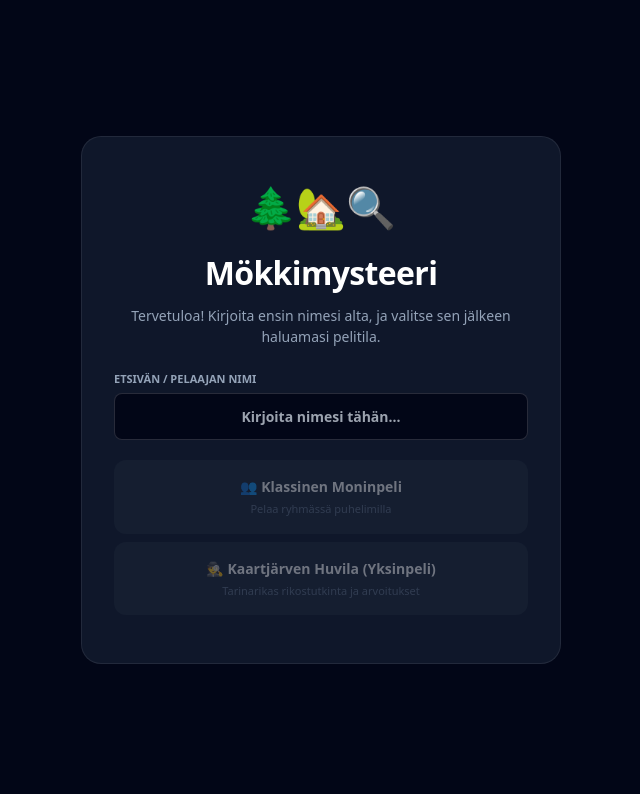
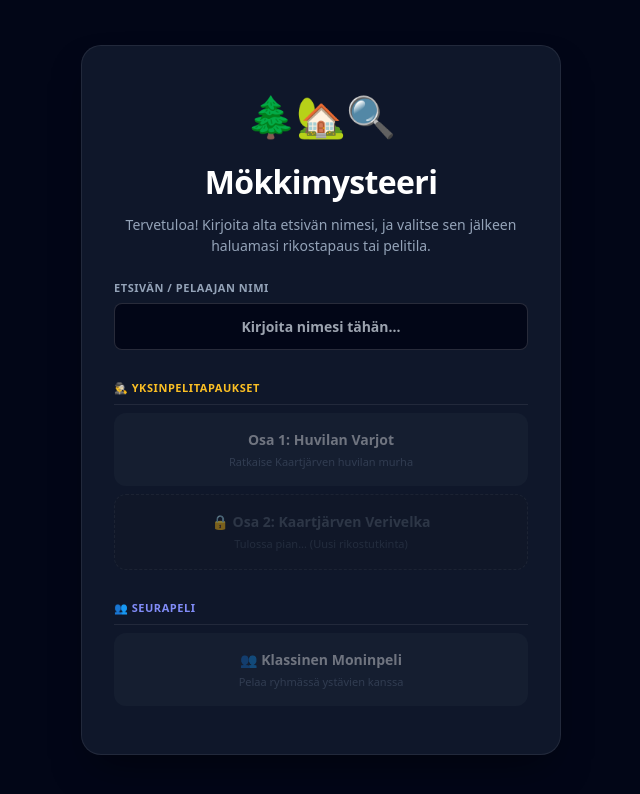
Before and after one commit to janiqvick-hue/murhamysteeri-mokilla, a React (Vite) app: page / in a window 1280 px wide. Shown: the top 794 px of the page, without its empty margins (319-959 px from the left). Built offline with nearby package versions, Linux system fonts and the light colour scheme; no server answers.

Commit message:
Update App.tsx

```diff
--- a/App.tsx
+++ b/App.tsx
@@ -31,13 +31,12 @@ export default function App() {
     setResultsData(null);
     setGameState("lobby");
     setMode("menu");
-    setPlayerName(""); // Nollataan nimi palatessa
     setIsSoloMode(false);
   };
 
   const currentStage = lobbyData?.status || "lobby";
 
-  // JOS PELAAJA ON ANTAKOOT NIMEN JA VALINNUT YKSINPELIN: Näytetään pelimoottori
+  // Ohjataan Kaartjärven pelimoottoriin
   if (mode === "kaartjarvi" && playerName.trim()) {
     return (
       <KaartjarviMap
@@ -68,7 +67,7 @@ export default function App() {
     padding: "40px 32px",
     maxWidth: "480px",
     width: "100%",
-    boxShadow: "0 20px 40px -15 rgba(0,0,0,0.5)",
+    boxShadow: "0 20px 40px -15px rgba(0,0,0,0.5)",
     textAlign: "center",
     boxSizing: "border-box"
   };
@@ -111,12 +110,12 @@ export default function App() {
           <div style={{ fontSize: "40px", marginBottom: "12px" }}>🌲🏡🔍</div>
           <h1 style={menuTitleStyle}>Mökkimysteeri</h1>
           <p style={{ fontSize: "14px", color: "#94a3b8", margin: "0 0 24px 0", lineHeight: "1.5" }}>
-            Tervetuloa! Kirjoita ensin nimesi alta, ja valitse sen jälkeen haluamasi pelitila.
+            Tervetuloa! Kirjoita alta etsivän nimesi, ja valitse sen jälkeen haluamasi rikostapaus tai pelitila.
           </p>
 
-          {/* NIMIKENTTÄ SIIRRETTY ETUSIVULLE KAATUMISTEN ESTÄMISEKSI */}
-          <div style={{ marginBottom: "20px", textAlign: "left" }}>
-            <label style={{ display: "block", fontSize: "11px", fontWeight: "bold", color: "#94a3b8", textTransform: "uppercase", marginBottom: "6px" }}>
+          {/* NIMIKENTTÄ */}
+          <div style={{ marginBottom: "24px", textAlign: "left" }}>
+            <label style={{ display: "block", fontSize: "11px", fontWeight: "bold", color: "#94a3b8", textTransform: "uppercase", marginBottom: "6px", letterSpacing: "0.05em" }}>
               Etsivän / Pelaajan nimi
             </label>
             <input
@@ -128,29 +127,65 @@ export default function App() {
             />
           </div>
 
+          {/* JAKO-OSIO YKSINPELEILLE */}
+          <div style={{ textAlign: "left", margin: "16px 0 8px 0", borderBottom: "1px solid rgba(255,255,255,0.08)", paddingBottom: "6px" }}>
+            <span style={{ fontSize: "11px", fontWeight: "bold", color: "#fbbf24", textTransform: "uppercase", letterSpacing: "0.05em" }}>🕵️‍♂️ Yksinpelitapaukset</span>
+          </div>
+
+          <button
+            disabled={isNameEmpty}
+            onClick={() => setMode("kaartjarvi")}
+            style={menuButtonStyle(isNameEmpty, "solo")}
+          >
+            <span>Osa 1: Huvilan Varjot</span>
+            <span style={{ fontSize: "11px", fontWeight: "normal", color: isNameEmpty ? "#64748b" : "#a7f3d0" }}>Ratkaise Kaartjärven huvilan murha</span>
+          </button>
+
+          {/* UUSI ETURIVI JATKO-OSALLE */}
+          <button
+            disabled={true}
+            style={{
+              width: "100%",
+              padding: "16px",
+              margin: "8px 0",
+              backgroundColor: "#111827",
+              border: "1px dashed rgba(255,255,255,0.1)",
+              borderRadius: "12px",
+              color: "#4b5563",
+              fontSize: "14px",
+              fontWeight: "bold",
+              cursor: "not-allowed",
+              display: "flex",
+              flexDirection: "column",
+              alignItems: "center",
+              gap: "4px",
+              opacity: 0.5
+            }}
+          >
+            <span>🔒 Osa 2: Kaartjärven Verivelka</span>
+            <span style={{ fontSize: "11px", fontWeight: "normal", color: "#374151" }}>Tulossa pian... (Uusi rikostutkinta)</span>
+          </button>
+
+          {/* JAKO-OSIO MONINPELILLE */}
+          <div style={{ textAlign: "left", margin: "24px 0 8px 0", borderBottom: "1px solid rgba(255,255,255,0.08)", paddingBottom: "6px" }}>
+            <span style={{ fontSize: "11px", fontWeight: "bold", color: "#818cf8", textTransform: "uppercase", letterSpacing: "0.05em" }}>👥 Seurapeli</span>
+          </div>
+
           <button
             disabled={isNameEmpty}
             onClick={() => setMode("multiplayer")}
             style={menuButtonStyle(isNameEmpty, "multi")}
           >
             <span>👥 Klassinen Moninpeli</span>
-            <span style={{ fontSize: "11px", fontWeight: "normal", color: isNameEmpty ? "#64748b" : "#c7d2fe" }}>Pelaa ryhmässä puhelimilla</span>
+            <span style={{ fontSize: "11px", fontWeight: "normal", color: isNameEmpty ? "#64748b" : "#c7d2fe" }}>Pelaa ryhmässä ystävien kanssa</span>
           </button>
 
-          <button
-            disabled={isNameEmpty}
-            onClick={() => setMode("kaartjarvi")}
-            style={menuButtonStyle(isNameEmpty, "solo")}
-          >
-            <span>🕵️ Kaartjärven Huvila (Yksinpeli)</span>
-            <span style={{ fontSize: "11px", fontWeight: "normal", color: isNameEmpty ? "#64748b" : "#a7f3d0" }}>Tarinarikas rikostutkinta ja arvoitukset</span>
-          </button>
         </div>
       </div>
     );
   }
 
-  // NÄKYMÄ 2: MONINPELIN ALOITUS TAI PELIVAIHEET
+  // NÄKYMÄ 2: KLASSINEN MONINPELI
   return (
     <div style={{ minHeight: "100vh", backgroundColor: "#020617", color: "#cbd5e1" }}>
       {gameState === "lobby" && (
```
